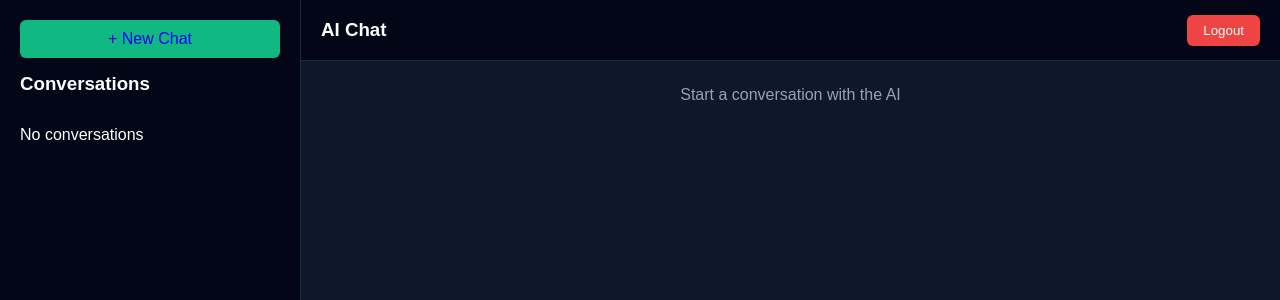
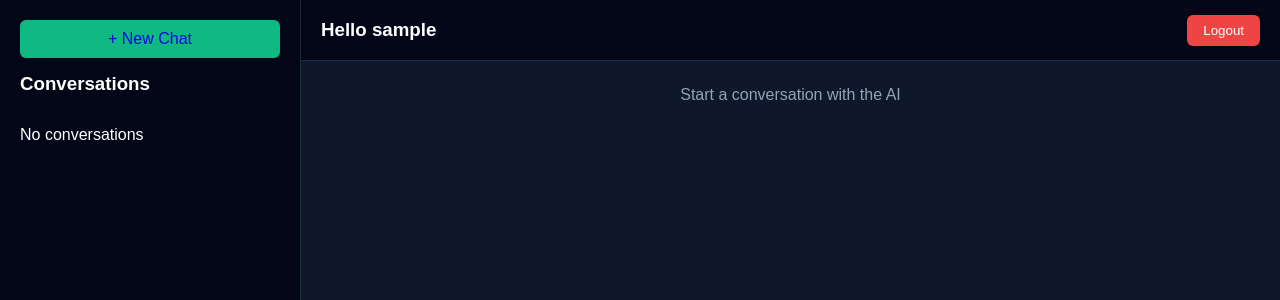
Before and after one commit to Abhisek8895/Convorsational_Chatbot, a Django app: page /chat/ in a window 1280 px wide. Shown: the top 300 px of the page. Run offline with Django 5.2, Linux system fonts and the light colour scheme; the visitor is signed in with stand-in values (Sample User, id 1); data comes from the database, SQL or seed files in the repository; data that the repository does not hold is empty.

Commit message:
Add username in the webpage

```diff
--- a/chat/views.py
+++ b/chat/views.py
@@ -102,4 +102,4 @@ def chat_view(request, session_id = None):
         chatmessage__isnull=False
     ).distinct().order_by("-created_at")
 
-    return render(request, "chat.html", {"messages": messages,"conversations":conversations})
+    return render(request, "chat.html", {"messages": messages,"conversations":conversations, "user":user})
--- a/templates/chat.html
+++ b/templates/chat.html
@@ -189,7 +189,7 @@ body{
 <!-- NAVBAR -->
 <div class="navbar">
 
-<h3>AI Chat</h3>
+<h3>Hello {{user.username}}</h3>
 
 <form action="/logout/" method="post">
 {% csrf_token %}
```
